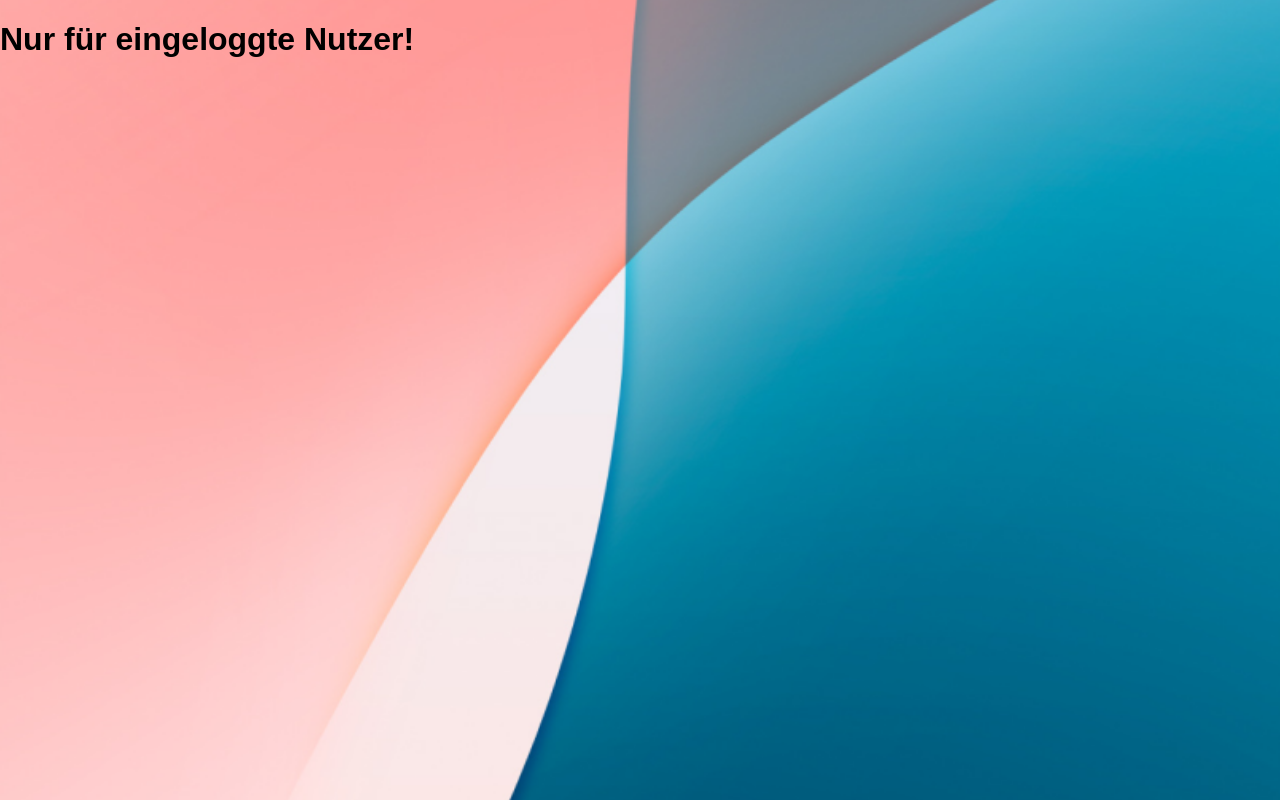
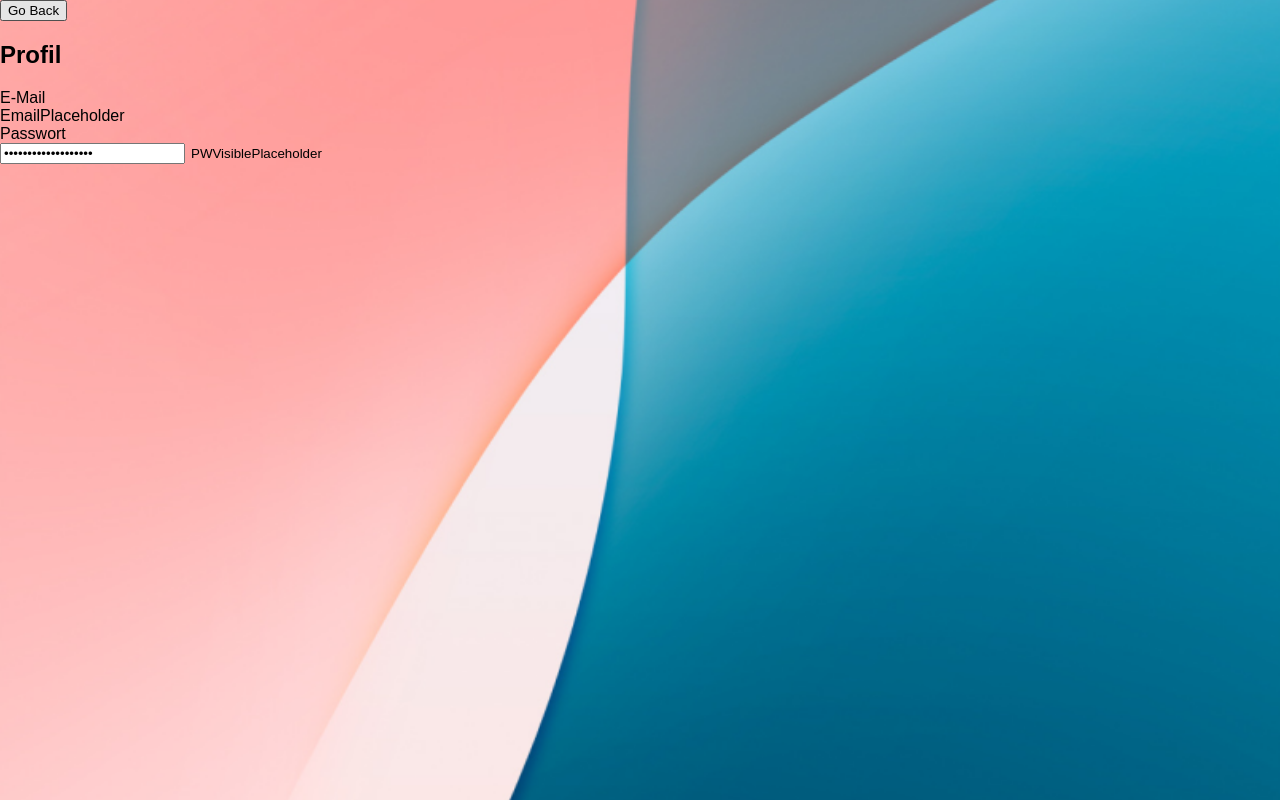
Before and after one commit to bwz-imst23a/Project-M248-KZ-LM, a Next.js app in the folder trails-app/: page /profile in a window 1280 px wide. Built offline with nearby package versions, Linux system fonts and the light colour scheme; sample sign-in values are in the browser's storage.

Commit message:
Add elements to profile page and css for specific profile page

```diff
--- a/trails-app/app/profile/page.tsx
+++ b/trails-app/app/profile/page.tsx
@@ -1,9 +1,44 @@
-import AuthGuard from '../components/AuthGuard';
+"use client";
+import { useRouter } from "next/navigation";
+import React, { useState } from "react";
+import AuthGuard from "../components/AuthGuard";
 
-export default function ProtectedPage() {
+function profile() {
+  const [showPassword, setShowPassword] = useState(false);
+  const { back } = useRouter();
+
   return (
     <AuthGuard>
-      <h1>Nur für eingeloggte Nutzer!</h1>
+    <>
+    <div>
+      <button type="button" onClick={() => { back(); }}>Go Back</button>
+      <h2>Profil</h2>
+      <div>
+        <label>E-Mail</label>
+        <div>EmailPlaceholder</div>
+      </div>
+      <div>
+        <label>Passwort</label>
+        <div>
+          <input
+            type={showPassword ? "text" : "password"}
+            value="passwordPlaceholder"
+            readOnly
+          />
+          <button
+            type="button"
+            onClick={() => setShowPassword((v) => !v)}
+            aria-label={showPassword ? "Passwort verbergen" : "Passwort anzeigen"}
+            style={{ background: "none", border: "none", cursor: "pointer" }}
+          >
+            <span role="img" aria-label="Auge">{showPassword ? "PWNotVisiblePlaceholder" : "PWVisiblePlaceholder"}</span>
+          </button>
+        </div>
+      </div>
+    </div>
+    </>
     </AuthGuard>
   );
 }
+
+export default profile;
```
Also changed, not shown: trails-app/app/profile/profile.css (added).
